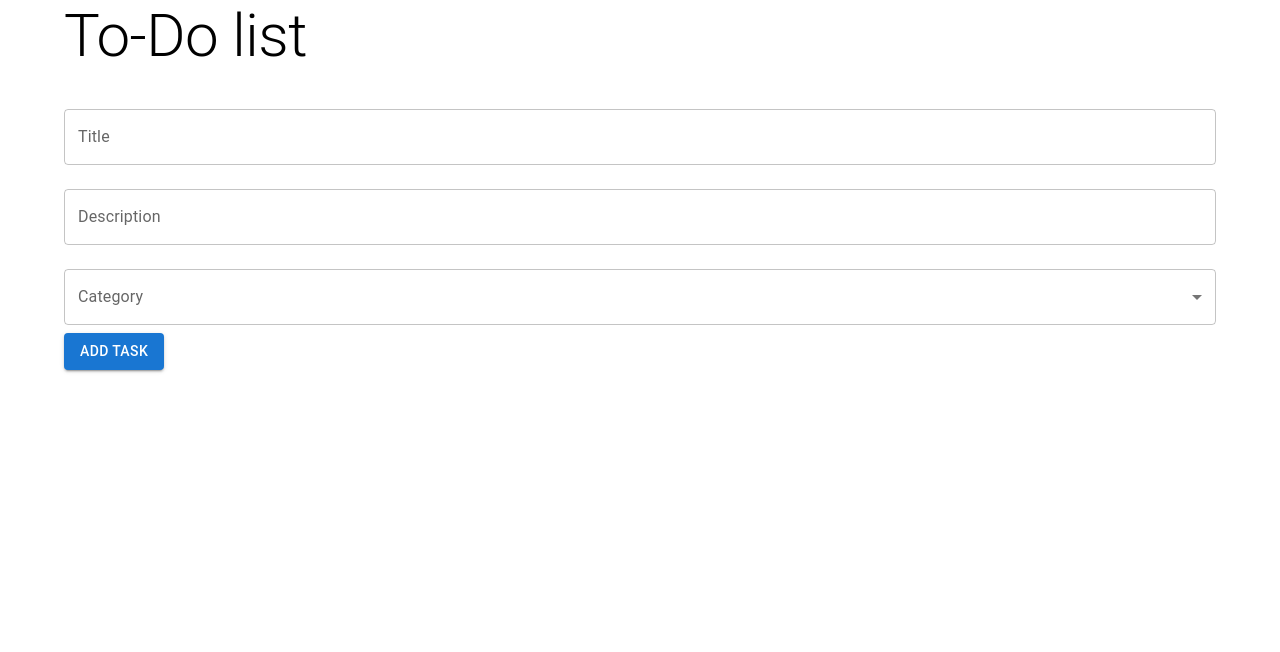
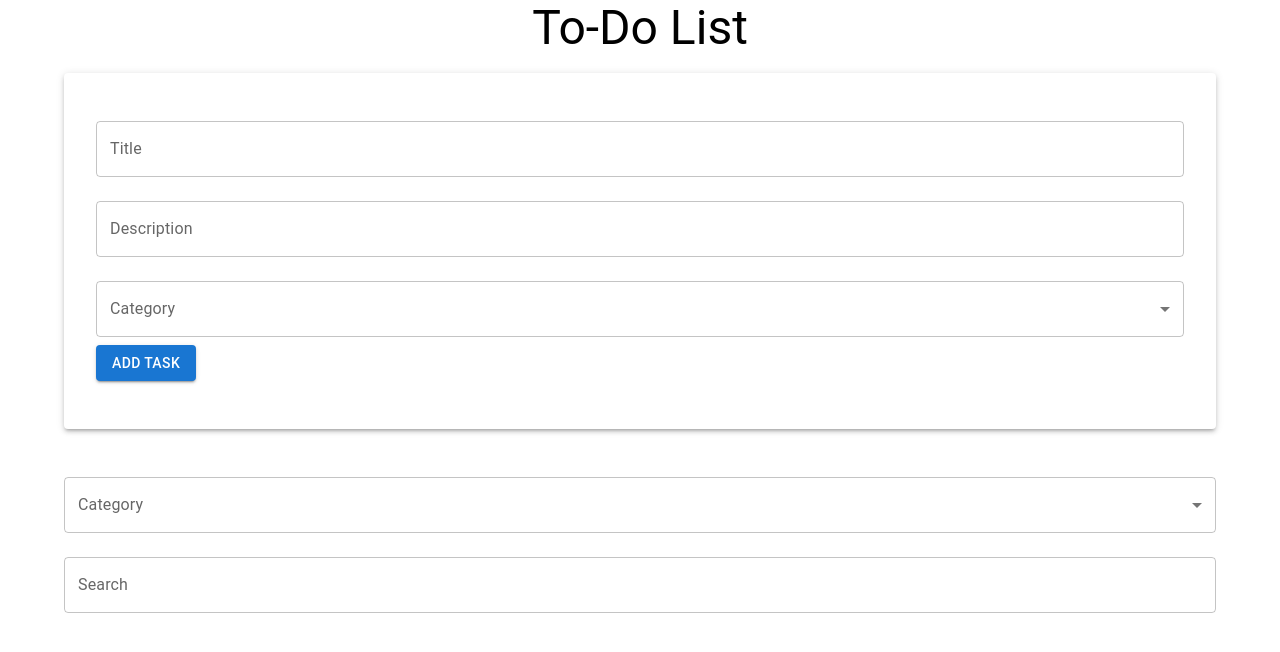
Before and after one commit to Umme-Zaiba/to-do-list-advanced, a React (Create React App) app: page / in a window 1280 px wide. Shown: the top 652 px of the page. Built offline with nearby package versions, Linux system fonts and the light colour scheme.

Commit message:
Update App

```diff
--- a/src/App.js
+++ b/src/App.js
@@ -1,6 +1,5 @@
-import { useState, useEffect } from 'react';
-import './App.css';
-import { Container, Typography } from '@mui/material';
+import React, { useState, useEffect } from 'react';
+import { Container, Typography, Box } from '@mui/material';
 import TaskForm from './components/TaskForm';
 import TaskList from './components/TaskList';
 import Filter from './components/Filter';
@@ -8,43 +7,52 @@ import Filter from './components/Filter';
 function App() {
   const [tasks, setTasks] = useState([]);
   const [filter, setFilter] = useState('');
-  const [search, setSearch]= useState('');
+  const [search, setSearch] = useState('');
 
-  useEffect(()=>{
+  useEffect(() => {
     const savedTasks = JSON.parse(localStorage.getItem('tasks'));
-    if(savedTasks){
+    if (savedTasks) {
+      console.log('Loading tasks from local storage:', savedTasks);
       setTasks(savedTasks);
     }
   }, []);
 
-  useEffect(()=>{
-    localStorage.setItem('tasks', JSON.stringify(tasks));
+  useEffect(() => {
+    if (tasks.length > 0) {
+      console.log('Saving tasks to local storage:', tasks);
+      localStorage.setItem('tasks', JSON.stringify(tasks));
+    }
   }, [tasks]);
 
-  const addTask = (task)=> {
+  const addTask = (task) => {
     setTasks([...tasks, task]);
-  }
+  };
 
-  const deleteTask =(id) => {
-    setTasks(tasks.filter(task => task.id !==id));
-  }
+  const deleteTask = (id) => {
+    setTasks(tasks.filter(task => task.id !== id));
+  };
 
-  const completeTask = (id) =>{
-    setTasks(tasks.map(task => task.id === id ? { ...task, completed: !tasks.completed} : task));
-  }
+  const completeTask = (id) => {
+    setTasks(tasks.map(task => task.id === id ? { ...task, completed: !task.completed } : task));
+  };
+
   const filteredTasks = tasks.filter(task =>
-    task.category.includes(filter) &&
+    (filter === '' || task.category === filter) &&
     (task.title.toLowerCase().includes(search.toLowerCase()) || task.description.toLowerCase().includes(search.toLowerCase()))
   );
 
   return (
     <Container>
-      <Typography variant ="h2" gutterBottom>
-        To-Do list
+      <Typography variant="h3" gutterBottom align = "center">
+        To-Do List
       </Typography>
-      <TaskForm addTask={addTask}/>
-      <Filter setFilter={setFilter} setSearch = {setSearch}/>
-      <TaskList  tasks = {filteredTasks} deleteTask ={deleteTask} completeTask={completeTask} />
+      <Box sx ={{ mb:4 }}>
+      <TaskForm addTask={addTask} />
+      </Box>
+      <Box sx ={{ mb:4 }}>
+      <Filter setFilter={setFilter} setSearch={setSearch} />
+      </Box>
+      <TaskList tasks={filteredTasks} deleteTask={deleteTask} completeTask={completeTask} />
     </Container>
   );
 }
--- a/src/components/Filter.js
+++ b/src/components/Filter.js
@@ -1,10 +1,38 @@
 import React from 'react'
+import { TextField, MenuItem, Select, FormControl, InputLabel, Box } from '@mui/material'
 
-const Filter = () => {
+const Filter = ({setFilter, setSearch}) => {
+  const handleCategoryChange =(e) => {
+    setFilter(e.target.value);
+  };
+
+  const handleSearchChange =(e) => {
+    setSearch(e.target.value);
+  }
+
   return (
-    <div>
-
-    </div>
+    <Box sx={{ mb:2 }}>
+      <FormControl fullWidth margin='normal'>
+        <InputLabel>Category</InputLabel>
+        <Select
+          label= "Category"
+          defaultValue =""
+          onChange ={ handleCategoryChange }
+        >
+          <MenuItem value="">All</MenuItem>
+          <MenuItem value="Work">Work</MenuItem>
+          <MenuItem value="Personal">Personal</MenuItem>
+          <MenuItem value="Shopping">Shopping</MenuItem>
+          <MenuItem value="Others">Others</MenuItem>
+        </Select>
+      </FormControl>
+      <TextField
+        label="Search"
+        onChange={handleSearchChange}
+        fullWidth
+        margin ='normal'
+      />
+    </Box>
   )
 }
 
--- a/src/components/TaskForm.js
+++ b/src/components/TaskForm.js
@@ -1,5 +1,5 @@
 import React, { useState } from 'react';
-import { TextField, Button, MenuItem, Select, FormControl, InputLabel, Box } from '@mui/material';
+import { TextField, Button, MenuItem, Select, FormControl, InputLabel, Box, Paper } from '@mui/material';
 
 const TaskForm = ({addTask}) => {
     const [title, setTitle] = useState('');
@@ -23,6 +23,7 @@ const TaskForm = ({addTask}) => {
     };
 
   return (
+    <Paper elevation ={3} sx ={{p:4}}>
     <Box component = 'form' onSubmit={handleSubmit} sx = {{ mb:2 }}>
         <TextField
             label="Title"
@@ -55,6 +56,7 @@ const TaskForm = ({addTask}) => {
             Add Task
         </Button>
     </Box>
+    </Paper>
   )
 }
 
```
